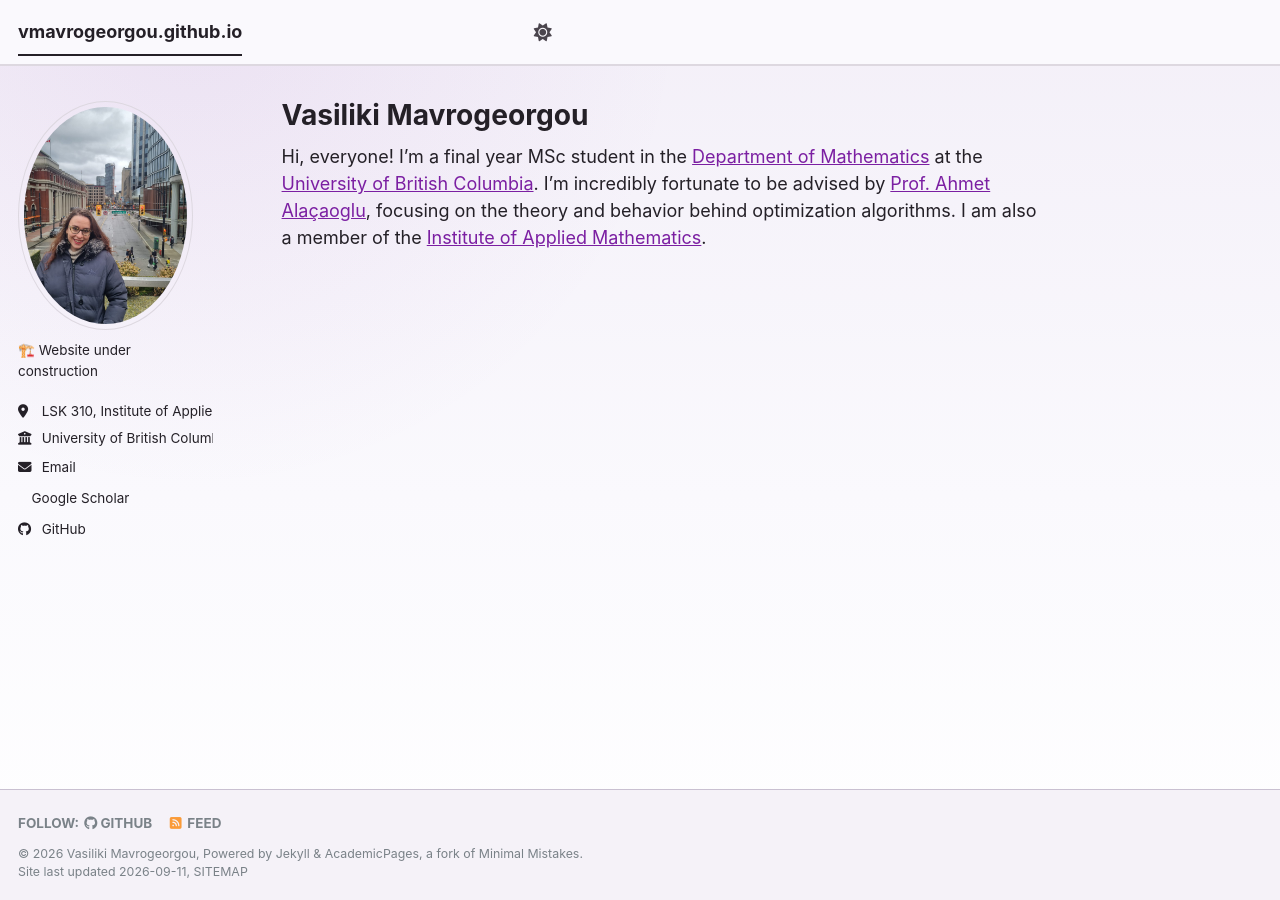
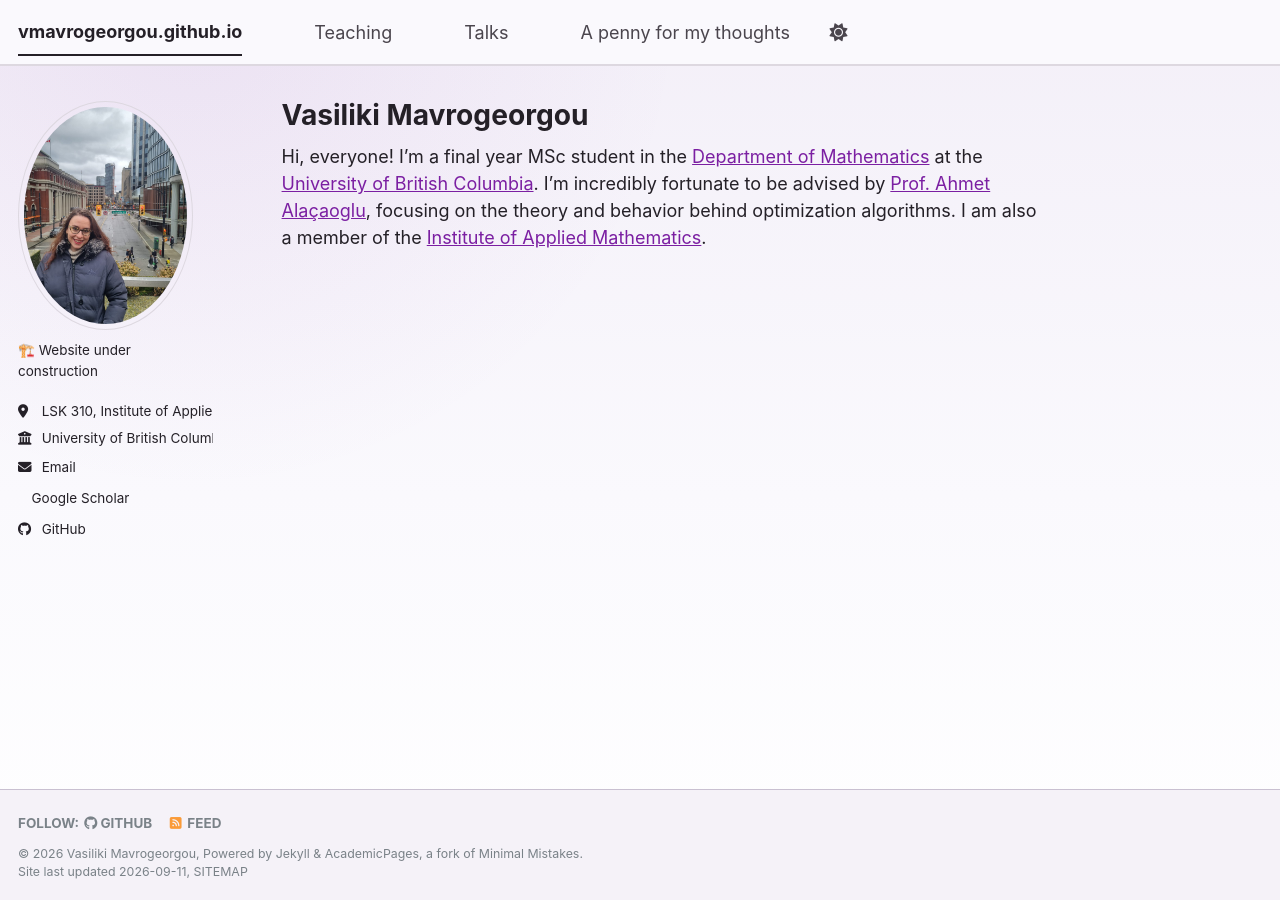
Before and after one commit to vmavrogeorgou/vmavrogeorgou.github.io, a Jekyll site: the page built from _pages/about.md, in a window 1280 px wide. Built offline with Jekyll 4.4.1, drawn with Linux system fonts in a browser that asks for light colours; a style sheet for code colours, icons or effects is not loaded.

Commit message:
Modify navigation entries in navigation.yml
Updated navigation items to include 'Teaching' and 'A penny for my thoughts'.

```diff
--- a/_data/navigation.yml
+++ b/_data/navigation.yml
@@ -8,22 +8,22 @@
 #      Markdown formatted page while the second is generated using JSON.
 
 main:
+  - title: "Teaching"
+    #url: /teaching/
+
   - #title: "Publications"
     #url: /publications/
 
-  - #title: "Talks"
+  - title: "Talks"
     #url: /talks/
-
-  - #title: "Teaching"
-    #url: /teaching/
 
   - #title: "Portfolio"
     #url: /portfolio/
 
-  - #title: "Blog Posts"
+  - title: "A penny for my thoughts"
     #url: /year-archive/
 
-  - #title: "CV"
+  #- title: "CV"
     #url: /cv/
 
   # - title: "CV"
```
